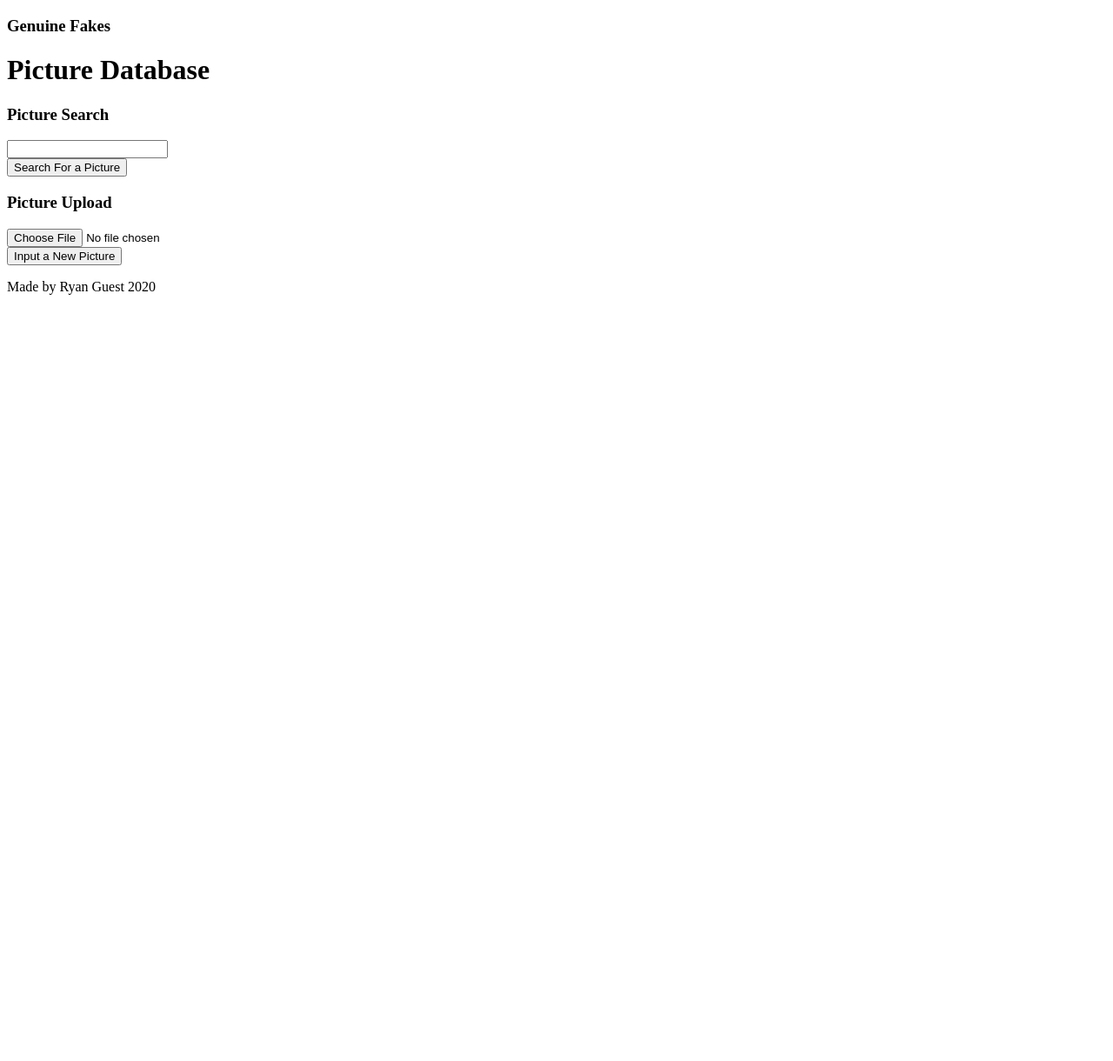
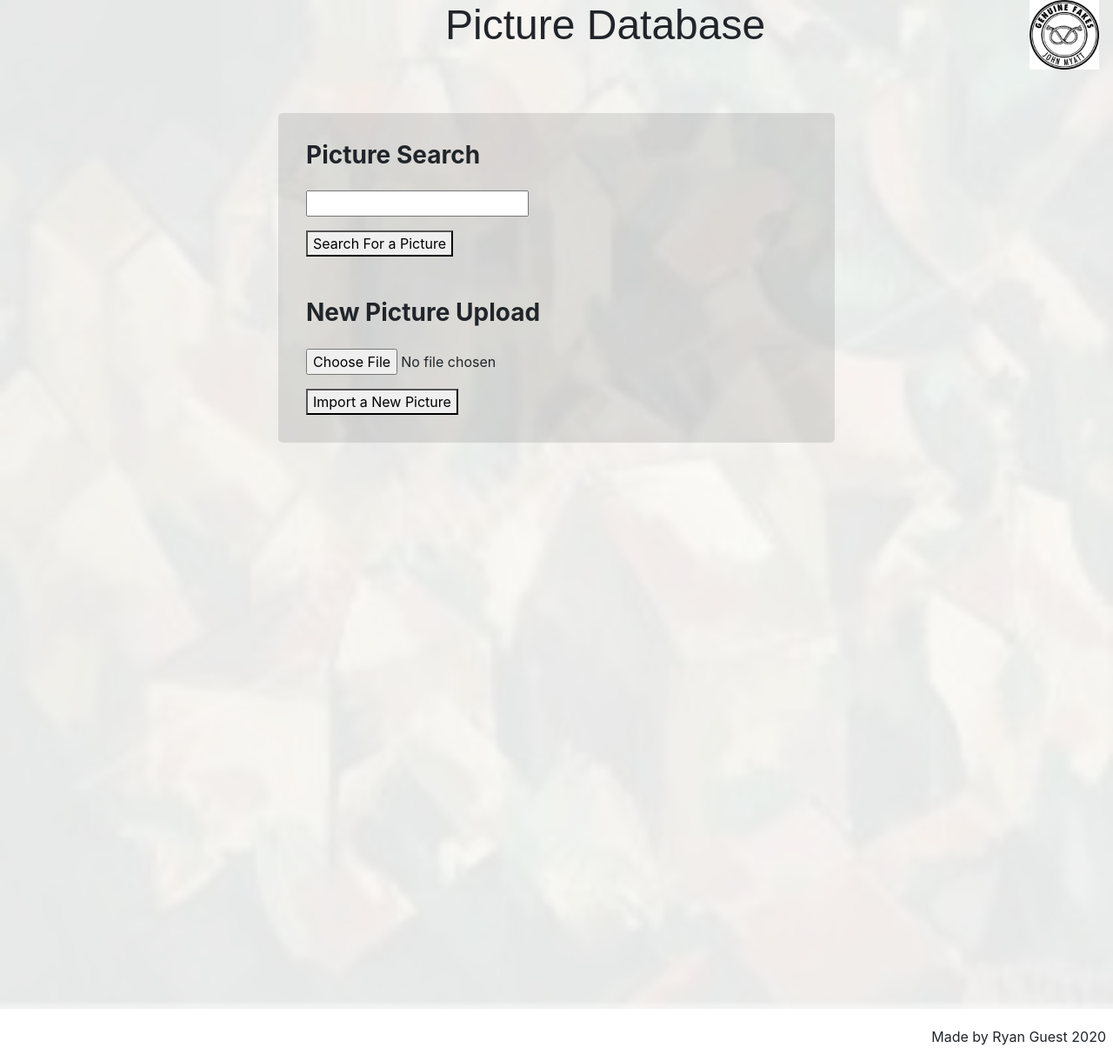
Before and after one commit to rguest20/gfdatabase, a PHP site: page / in a window 1280 px wide. Shown: the whole page at 87% size. Run offline with PHP 8.4, Linux system fonts and the light colour scheme.

Commit message:
Pictures added, front page styled

```diff
--- a/index.php
+++ b/index.php
@@ -3,32 +3,57 @@
 ?>
 <!DOCTYPE html>
 <html lang="en" dir="ltr">
+
 <head>
   <meta charset="utf-8">
   <title>Genuine Fakes Database</title>
+  <link rel="stylesheet" href="https://stackpath.bootstrapcdn.com/bootstrap/4.5.2/css/bootstrap.min.css" integrity="sha384-JcKb8q3iqJ61gNV9KGb8thSsNjpSL0n8PARn9HuZOnIxN0hoP+VmmDGMN5t9UJ0Z" crossorigin="anonymous">
   <link rel="stylesheet" href="style.css">
 </head>
 <body>
+  <div id="carouselbackdrop" onload="carouseltimer()" class="carousel slide" data-ride="carousel">
+  <div class="carousel-inner">
+    <div class="carousel-item active">
+      <img class="d-block w-100" src="georgesbraque3.jpg" alt="First slide">
+    </div>
+    <div class="carousel-item">
+      <img class="d-block w-100" src="img_1535.jpg" alt="Second slide">
+    </div>
+    <div class="carousel-item">
+      <img class="d-block w-100" src="img_09331-1.jpg" alt="Third slide">
+    </div>
+  </div>
+</div>
   <div class="nav">
-      <h3 class="logo">Genuine Fakes</h3>
+    <img src = "image001.jpg" alt="Error"></img>
   </div>
   <div class="title">
     <h1 class="maintitle">Picture Database<h1>
   </div>
-    <div class="forms">
+    <div class="forms jumbotron">
       <h3>Picture Search</h3>
-      <form class="options" action="index.html" method="post">
+      <form class="picturesearch" action="index.html" method="post">
         <input type=text class="query"> <br />
         <button>Search For a Picture</button>
       </form>
-      <h3>Picture Upload</h3>
-      <form class="" action="index.html" method="post">
-        <input type=file class="pictureupload"></input><br /  >
-        <button>Input a New Picture</button>
+      <h3>New Picture Upload</h3>
+      <form class="pictureuploadform" action="index.html" method="post">
+        <input type=file class="pictureupload"></input><br />
+        <button>Import a New Picture</button>
       </form>
     </div>
   <div class="footer">
     <p>Made by Ryan Guest 2020</p>
   </div>
 </body>
+<script src="https://code.jquery.com/jquery-3.5.1.slim.min.js" integrity="sha384-DfXdz2htPH0lsSSs5nCTpuj/zy4C+OGpamoFVy38MVBnE+IbbVYUew+OrCXaRkfj" crossorigin="anonymous"></script>
+<script src="https://cdn.jsdelivr.net/npm/popper.js@1.16.1/dist/umd/popper.min.js" integrity="sha384-9/reFTGAW83EW2RDu2S0VKaIzap3H66lZH81PoYlFhbGU+6BZp6G7niu735Sk7lN" crossorigin="anonymous"></script>
+<script src="https://stackpath.bootstrapcdn.com/bootstrap/4.5.2/js/bootstrap.min.js" integrity="sha384-B4gt1jrGC7Jh4AgTPSdUtOBvfO8shuf57BaghqFfPlYxofvL8/KUEfYiJOMMV+rV" crossorigin="anonymous"></script>
+<script>
+function carouseltimer(){
+  $('#carouselbackdrop').carousel({
+    interval: 2000
+  })
+}
+</script>
 </html>
--- a/style.css
+++ b/style.css
@@ -0,0 +1,71 @@
+#carouselbackdrop{
+  opacity: 0.1;
+  position: fixed;
+  width: 100%;
+  height: 100%;
+  z-index: -1
+}
+
+.nav{
+  position: relative;
+  float: right;
+  padding: 0 1rem 0 0;
+}
+
+.nav > img {
+  height: 5rem;
+  width: 5rem;
+}
+
+.title{
+  display: inline-block;
+  margin-left: 40%;
+}
+
+.title > h1{
+  font-family: fantasy;
+  font-size: 3rem;
+}
+
+.forms{
+  margin-top: 5%;
+  padding-top: 0;
+  padding-bottom: 1rem;
+  width: 50%;
+  margin-left: 25%
+}
+
+.jumbotron{
+  background-color: rgba(122, 122, 122, 0.2);
+}
+
+.forms > h3{
+  padding-top: 2rem;
+  font-weight: bold;
+}
+
+.picturesearch{
+  padding-top: 1rem;
+  padding-bottom: 1rem
+}
+
+.query{
+  margin-bottom: 1rem;
+}
+
+.pictureuploadform{
+  padding-top: 1rem;
+  padding-bottom: 1rem;
+}
+
+.pictureupload{
+  padding-bottom: 1rem;
+
+}
+
+.footer{
+padding-right: 0.5rem;
+position:absolute;
+right: 0;
+bottom: 0;
+}
```
Also changed, not shown: georgesbraque3.jpg (added), image001.jpg (added), img_09331-1.jpg (added), img_1535.jpg (added). Lines whose indentation alone changed are shown as unchanged.
